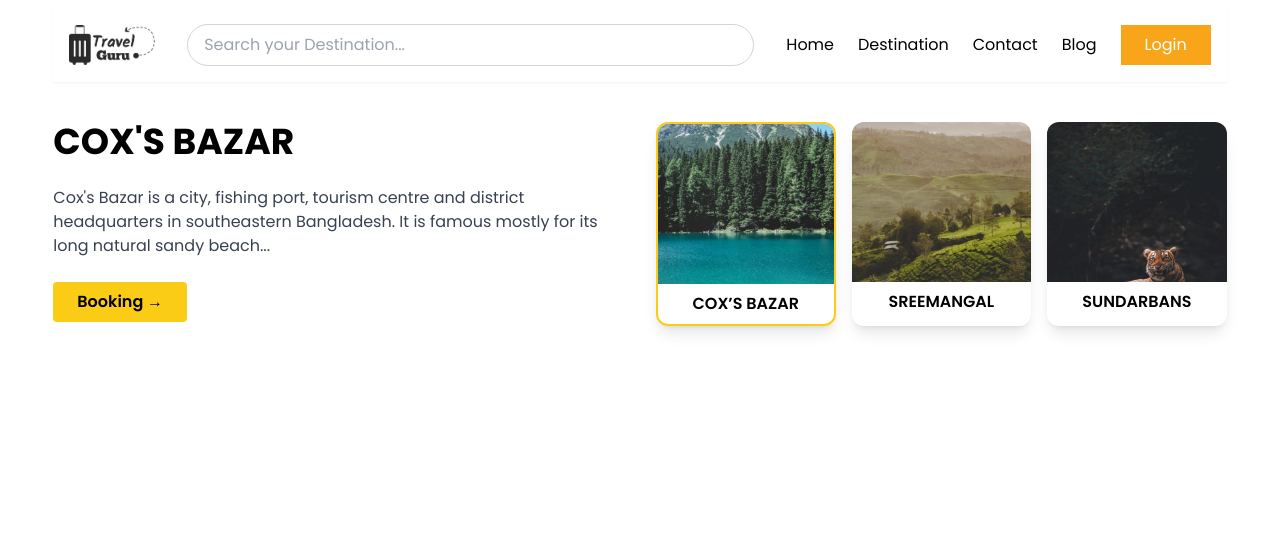
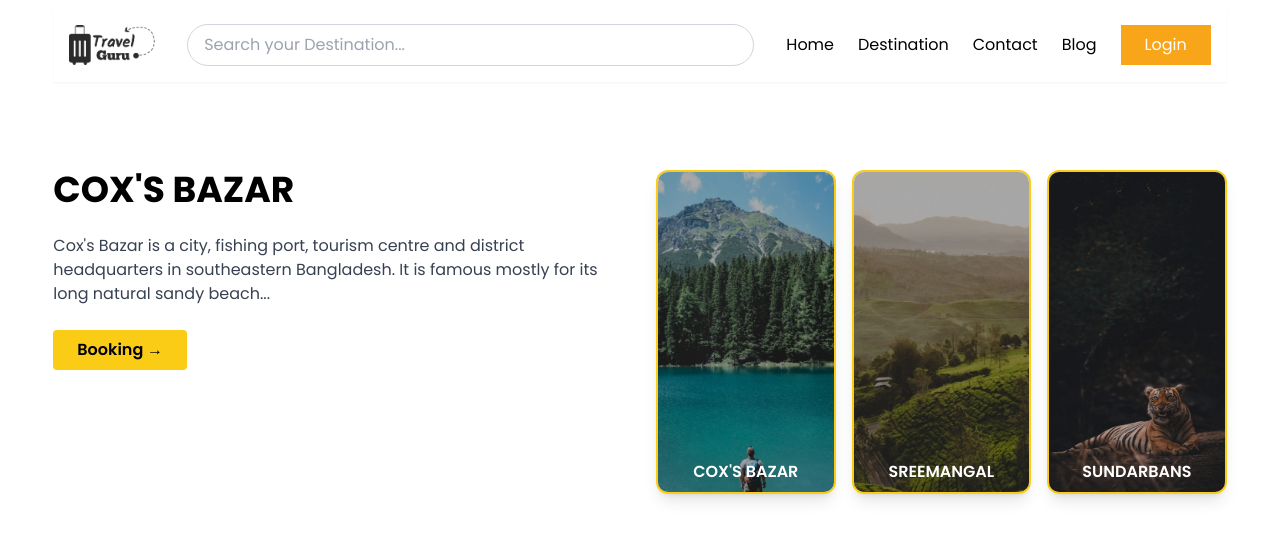
Before and after one commit to shahadot99999/traveling-hotel-booking-2025, a React (Vite) app: page / in a window 1280 px wide. Shown: the top 540 px of the page. Built offline with nearby package versions, Linux system fonts and the light colour scheme.

Commit message:
Mainsections are completed

```diff
--- a/src/components/Mainsections.jsx
+++ b/src/components/Mainsections.jsx
@@ -19,19 +19,25 @@ const Mainsections = () => {
 
             {/* Right Section */}
             <div className="md:w-1/2 grid grid-cols-1 sm:grid-cols-2 md:grid-cols-3 gap-4">
-              <div className="rounded-xl overflow-hidden shadow-lg border-2 border-yellow-400">
-                <img src={img1} alt="Cox's Bazar" className="w-full h-40 object-cover" />
-                <div className="p-2 text-center font-semibold">COX’S BAZAR</div>
+                <div className="rounded-xl overflow-hidden shadow-lg border-2 border-yellow-400 relative">
+                    <img src={img1} alt="Cox's Bazar" className="w-full h-80 object-cover" />
+                    <div className="absolute inset-0 flex items-end justify-center p-2 bg-black bg-opacity-30 text-white font-semibold">
+                        COX'S BAZAR
+                    </div>
                 </div>
 
-              <div className="rounded-xl overflow-hidden shadow-lg">
-                <img src={img2} alt="Sreemangal" className="w-full h-40 object-cover" />
-                <div className="p-2 text-center font-semibold">SREEMANGAL</div>
+                <div className="rounded-xl overflow-hidden shadow-lg border-2 border-yellow-400  relative">
+                    <img src={img2} alt="Sreemangal" className="w-full h-80 object-cover" />
+                    <div className="absolute inset-0 flex items-end justify-center p-2 bg-black bg-opacity-30 text-white font-semibold">
+                        SREEMANGAL
+                    </div>
                 </div>
 
-              <div className="rounded-xl overflow-hidden shadow-lg">
-                <img src={img3} alt="Sundarbans" className="w-full h-40 object-cover" />
-                <div className="p-2 text-center font-semibold">SUNDARBANS</div>
+                <div className="rounded-xl overflow-hidden shadow-lg border-2 border-yellow-400  relative">
+                    <img src={img3} alt="Sundarbans" className="w-full h-80 object-cover" />
+                    <div className="absolute inset-0 flex items-end justify-center p-2 bg-black bg-opacity-30 text-white font-semibold">
+                        SUNDARBANS
+                    </div>
                 </div>
             </div>
         </div>
--- a/src/layout/HomeLayout.jsx
+++ b/src/layout/HomeLayout.jsx
@@ -10,7 +10,7 @@ const HomeLayout = () => {
           <Navbar></Navbar>
         </nav>
 
-        <main className="w-11/12 mx-auto pt-8">
+        <main className="w-11/12 mx-auto pt-20">
           <Mainsections></Mainsections>
         </main>
 
```
Lines whose indentation alone changed are shown as unchanged.
